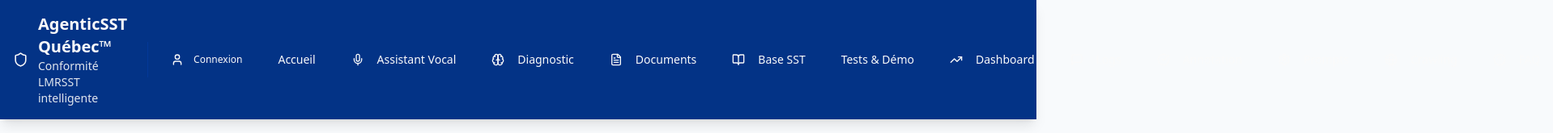
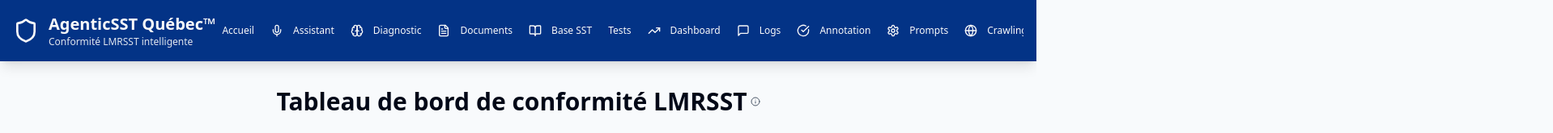
Before and after one commit to Preventera/quebec-sst-agent-backup-completed, a React (Vite) app: page / in a window 1280 px wide. Shown: the top 165 px of the page at 81% size, 1918 px wide, since content can reach past the window. Built offline with nearby package versions, Linux system fonts and the light colour scheme; no server answers.

Commit message:
Fix header menu truncation
The header menu is truncated, hiding the "Crawling" link. This commit addresses the truncation issue to ensure the full menu is visible.

```diff
--- a/src/components/Header.tsx
+++ b/src/components/Header.tsx
@@ -14,13 +14,13 @@ const Header = () => {
 
   return (
     <header className="bg-primary text-primary-foreground shadow-lg">
-      <div className="container mx-auto px-4 py-4">
+      <div className="container mx-auto px-2 sm:px-4 py-3 sm:py-4">
         <div className="flex items-center justify-between">
-          <Link to="/" className="flex items-center gap-2 md:gap-3">
+          <Link to="/" className="flex items-center gap-2 md:gap-3 flex-shrink-0">
             <Shield className="h-6 w-6 md:h-8 md:w-8" aria-hidden="true" />
             <div>
-              <h1 className="text-lg md:text-xl font-bold">AgenticSST Québec™</h1>
-              <p className="text-xs md:text-sm opacity-90 hidden sm:block">Conformité LMRSST intelligente</p>
+              <h1 className="text-base md:text-xl font-bold">AgenticSST Québec™</h1>
+              <p className="text-xs opacity-90 hidden lg:block">Conformité LMRSST intelligente</p>
             </div>
           </Link>
 
@@ -28,7 +28,7 @@ const Header = () => {
           <Button
             variant="ghost"
             size="sm"
-            className="md:hidden text-primary-foreground hover:bg-primary-glow"
+            className="md:hidden text-primary-foreground hover:bg-primary-glow flex-shrink-0"
             onClick={toggleMobileMenu}
             aria-expanded={isMobileMenuOpen}
             aria-controls="mobile-navigation"
@@ -38,103 +38,105 @@ const Header = () => {
           </Button>
 
           {/* Desktop Navigation */}
-          <nav className="hidden md:flex items-center gap-2 lg:gap-3">
+          <nav className="hidden md:flex items-center gap-1 overflow-x-auto flex-shrink min-w-0">
+            <div className="flex items-center gap-1 min-w-max">
+              <Link to="/">
+                <Button variant="ghost" className="text-primary-foreground hover:bg-primary-glow text-xs px-2">
+                  Accueil
+                </Button>
+              </Link>
+              <Link to="/assistant-vocal">
+                <Button variant="ghost" className="text-primary-foreground hover:bg-primary-glow text-xs px-2">
+                  <Mic className="h-3 w-3 mr-1" aria-hidden="true" />
+                  Assistant
+                </Button>
+              </Link>
+              <Link to="/diagnostic">
+                <Button variant="ghost" className="text-primary-foreground hover:bg-primary-glow text-xs px-2">
+                  <Brain className="h-3 w-3 mr-1" aria-hidden="true" />
+                  Diagnostic
+                </Button>
+              </Link>
+              <Link to="/documents">
+                <Button variant="ghost" className="text-primary-foreground hover:bg-primary-glow text-xs px-2">
+                  <FileText className="h-3 w-3 mr-1" aria-hidden="true" />
+                  Documents
+                </Button>
+              </Link>
+              <Link to="/sst-knowledge">
+                <Button variant="ghost" className="text-primary-foreground hover:bg-primary-glow text-xs px-2">
+                  <BookOpen className="h-3 w-3 mr-1" aria-hidden="true" />
+                  Base SST
+                </Button>
+              </Link>
+              <Link to="/tests">
+                <Button variant="ghost" className="text-primary-foreground hover:bg-primary-glow text-xs px-2">
+                  Tests
+                </Button>
+              </Link>
+              <Link to="/learning">
+                <Button variant="ghost" className="text-primary-foreground hover:bg-primary-glow text-xs px-2">
+                  <TrendingUp className="h-3 w-3 mr-1" aria-hidden="true" />
+                  Dashboard
+                </Button>
+              </Link>
+              <Link to="/logs">
+                <Button variant="ghost" className="text-primary-foreground hover:bg-primary-glow text-xs px-2">
+                  <MessageSquare className="h-3 w-3 mr-1" aria-hidden="true" />
+                  Logs
+                </Button>
+              </Link>
+              <Link to="/annotation">
+                <Button variant="ghost" className="text-primary-foreground hover:bg-primary-glow text-xs px-2">
+                  <CheckCircle className="h-3 w-3 mr-1" aria-hidden="true" />
+                  Annotation
+                </Button>
+              </Link>
+              <Link to="/prompts">
+                <Button variant="ghost" className="text-primary-foreground hover:bg-primary-glow text-xs px-2">
+                  <Settings className="h-3 w-3 mr-1" aria-hidden="true" />
+                  Prompts
+                </Button>
+              </Link>
+              <Link to="/crawling-dashboard">
+                <Button variant="ghost" className="text-primary-foreground hover:bg-primary-glow text-xs px-2">
+                  <Globe className="h-3 w-3 mr-1" aria-hidden="true" />
+                  Crawling
+                </Button>
+              </Link>
+              <Link to="/faq">
+                <Button variant="ghost" className="text-primary-foreground hover:bg-primary-glow text-xs px-2">
+                  <HelpCircle className="h-3 w-3 mr-1" aria-hidden="true" />
+                  FAQ
+                </Button>
+              </Link>
+
               {/* Auth Section */}
-            <div className="flex items-center gap-2 border-l border-primary-glow/20 pl-3 ml-3">
+              <div className="flex items-center gap-1 border-l border-primary-glow/20 pl-2 ml-2">
                 {isAuthenticated ? (
-                <div className="flex items-center gap-2">
-                  <span className="text-xs text-primary-foreground/80">
+                  <div className="flex items-center gap-1">
+                    <span className="text-xs text-primary-foreground/80 max-w-24 truncate">
                       {user?.email}
                     </span>
                     <Button
                       variant="ghost"
                       size="sm"
                       onClick={signOut}
-                    className="text-primary-foreground hover:bg-primary-glow text-xs"
+                      className="text-primary-foreground hover:bg-primary-glow text-xs px-2"
                     >
-                    <LogOut className="h-3 w-3 mr-1" />
-                    Déconnexion
+                      <LogOut className="h-3 w-3" />
                     </Button>
                   </div>
                 ) : (
                   <Link to="/auth">
-                  <Button variant="ghost" className="text-primary-foreground hover:bg-primary-glow text-xs">
+                    <Button variant="ghost" className="text-primary-foreground hover:bg-primary-glow text-xs px-2">
                       <User className="h-3 w-3 mr-1" />
                       Connexion
                     </Button>
                   </Link>
                 )}
               </div>
-            <Link to="/">
-              <Button variant="ghost" className="text-primary-foreground hover:bg-primary-glow text-xs lg:text-sm">
-                Accueil
-              </Button>
-            </Link>
-            <Link to="/assistant-vocal">
-              <Button variant="ghost" className="text-primary-foreground hover:bg-primary-glow text-xs lg:text-sm">
-                <Mic className="h-3 w-3 lg:h-4 lg:w-4 mr-1 lg:mr-2" aria-hidden="true" />
-                Assistant Vocal
-              </Button>
-            </Link>
-            <Link to="/diagnostic">
-              <Button variant="ghost" className="text-primary-foreground hover:bg-primary-glow text-xs lg:text-sm">
-                <Brain className="h-3 w-3 lg:h-4 lg:w-4 mr-1 lg:mr-2" aria-hidden="true" />
-                Diagnostic
-              </Button>
-            </Link>
-            <Link to="/documents">
-              <Button variant="ghost" className="text-primary-foreground hover:bg-primary-glow text-xs lg:text-sm">
-                <FileText className="h-3 w-3 lg:h-4 lg:w-4 mr-1 lg:mr-2" aria-hidden="true" />
-                Documents
-              </Button>
-            </Link>
-            <Link to="/sst-knowledge">
-              <Button variant="ghost" className="text-primary-foreground hover:bg-primary-glow text-xs lg:text-sm">
-                <BookOpen className="h-3 w-3 lg:h-4 lg:w-4 mr-1 lg:mr-2" aria-hidden="true" />
-                Base SST
-              </Button>
-            </Link>
-            <Link to="/tests">
-              <Button variant="ghost" className="text-primary-foreground hover:bg-primary-glow text-xs lg:text-sm">
-                Tests & Démo
-              </Button>
-            </Link>
-            <Link to="/learning">
-              <Button variant="ghost" className="text-primary-foreground hover:bg-primary-glow text-xs lg:text-sm">
-                <TrendingUp className="h-3 w-3 lg:h-4 lg:w-4 mr-1 lg:mr-2" aria-hidden="true" />
-                Dashboard
-              </Button>
-            </Link>
-            <Link to="/logs">
-              <Button variant="ghost" className="text-primary-foreground hover:bg-primary-glow text-xs lg:text-sm">
-                <MessageSquare className="h-3 w-3 lg:h-4 lg:w-4 mr-1 lg:mr-2" aria-hidden="true" />
-                Logs
-              </Button>
-            </Link>
-            <Link to="/annotation">
-              <Button variant="ghost" className="text-primary-foreground hover:bg-primary-glow text-xs lg:text-sm">
-                <CheckCircle className="h-3 w-3 lg:h-4 lg:w-4 mr-1 lg:mr-2" aria-hidden="true" />
-                Annotation
-              </Button>
-            </Link>
-            <Link to="/prompts">
-              <Button variant="ghost" className="text-primary-foreground hover:bg-primary-glow text-xs lg:text-sm">
-                <Settings className="h-3 w-3 lg:h-4 lg:w-4 mr-1 lg:mr-2" aria-hidden="true" />
-                Prompts
-              </Button>
-            </Link>
-            <Link to="/crawling-dashboard">
-              <Button variant="ghost" className="text-primary-foreground hover:bg-primary-glow text-xs lg:text-sm">
-                <Globe className="h-3 w-3 lg:h-4 lg:w-4 mr-1 lg:mr-2" aria-hidden="true" />
-                Crawling
-              </Button>
-            </Link>
-            <Link to="/faq">
-              <Button variant="ghost" className="text-primary-foreground hover:bg-primary-glow text-xs lg:text-sm">
-                <HelpCircle className="h-3 w-3 lg:h-4 lg:w-4 mr-1 lg:mr-2" aria-hidden="true" />
-                FAQ
-              </Button>
-            </Link>
+            </div>
           </nav>
         </div>
 
```
Lines whose indentation alone changed are shown as unchanged.
